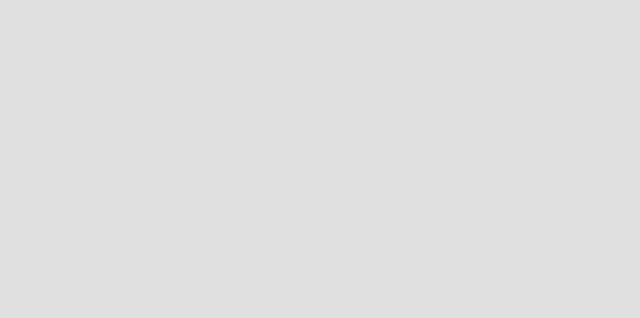
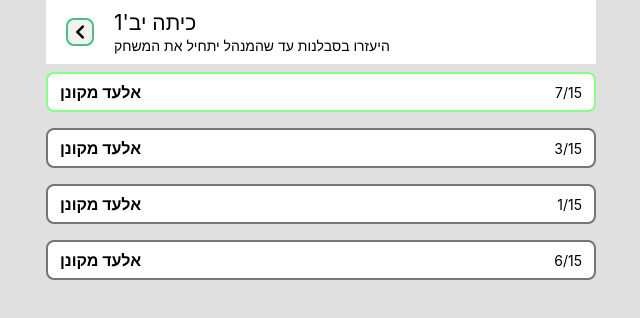
Before and after one commit to Adoobdoob71/ChemiFun_The_Sequel, a React (Create React App) app: page /game in a window 1280 px wide. Shown: the top 318 px of the page, without its empty margins (319-959 px from the left). Built offline with nearby package versions, Linux system fonts and the light colour scheme.

Commit message:
🐛 FIX: Fixed some stuff

```diff
--- a/src/App.tsx
+++ b/src/App.tsx
@@ -1,6 +1,7 @@
 import React from "react";
 import { BrowserRouter, Route, Switch } from "react-router-dom";
 import HomePage from "./screens/HomePage/HomePage";
+import LobbyPage from "./screens/LobbyPage/LobbyPage";
 import SignInPage from "./screens/SignInPage/SignInPage";
 
 const App: React.FC = (props) => {
@@ -13,6 +14,9 @@ const App: React.FC = (props) => {
         <Route path="/home">
           <HomePage />
         </Route>
+        <Route path="/game">
+          <LobbyPage />
+        </Route>
       </Switch>
     </BrowserRouter>
   );
--- a/src/screens/HomePage/HomePage.tsx
+++ b/src/screens/HomePage/HomePage.tsx
@@ -3,11 +3,14 @@ import { FaChevronLeft } from "react-icons/fa";
 import { Column, GameItem, Header, IconButton } from "../../components";
 import { Game } from "../../utils/classes";
 import "./HomePage.css";
+import { useHistory } from "react-router-dom";
 
 const HomePage: React.FC = (props) => {
   const [games, setGames] = React.useState<Game[]>([]);
+  const history = useHistory();
+  const goBack = () => history.goBack();
+  const navigateToGame = () => history.push("/game");
 
-  const goBack = () => window.history.back();
   return (
     <div className="home_page_main_view flex flex_direction_column align_center">
       <Header
@@ -31,54 +34,28 @@ const HomePage: React.FC = (props) => {
           title="כיתה יב'1"
           style={{ marginBlock: "1rem" }}
           started={true}
+          onClick={navigateToGame}
         />
         <GameItem
           key="key"
           title="כיתה יב'1"
           style={{ marginBlock: "1rem" }}
           started={false}
+          onClick={navigateToGame}
+        />
+        <GameItem
+          key="key"
+          title="כיתה יב'1"
+          style={{ marginBlock: "1rem" }}
+          started={true}
+          onClick={navigateToGame}
         />
         <GameItem
           key="key"
           title="כיתה יב'1"
           style={{ marginBlock: "1rem" }}
           started={false}
-        />
-        <GameItem
-          key="key"
-          title="כיתה יב'1"
-          style={{ marginBlock: "1rem" }}
-          started={true}
-        />
-        <GameItem
-          key="key"
-          title="כיתה יב'1"
-          style={{ marginBlock: "1rem" }}
-          started={false}
-        />
-        <GameItem
-          key="key"
-          title="כיתה יב'1"
-          style={{ marginBlock: "1rem" }}
-          started={false}
-        />
-        <GameItem
-          key="key"
-          title="כיתה יב'1"
-          style={{ marginBlock: "1rem" }}
-          started={true}
-        />
-        <GameItem
-          key="key"
-          title="כיתה יב'1"
-          style={{ marginBlock: "1rem" }}
-          started={false}
-        />
-        <GameItem
-          key="key"
-          title="כיתה יב'1"
-          style={{ marginBlock: "1rem" }}
-          started={false}
+          onClick={navigateToGame}
         />
       </Column>
     </div>
--- a/src/screens/LobbyPage/LobbyPage.tsx
+++ b/src/screens/LobbyPage/LobbyPage.tsx
@@ -1,19 +1,50 @@
 import React from "react";
 import { FaChevronLeft } from "react-icons/fa";
-import { Header, IconButton } from "../../components";
+import { useHistory } from "react-router";
+import { Column, Header, IconButton, Participant } from "../../components";
 import "./LobbyPage.css";
 
 const LobbyPage: React.FC = (props) => {
+  const history = useHistory();
+  const goBack = () => history.goBack();
   return (
     <div className="lobby_page_main_view flex flex_direction_column">
       <Header
         left={
           <IconButton
             icon={<FaChevronLeft color="var(--text-color)" size="1.6rem" />}
-            onClick={() => {}}
+            onClick={goBack}
           />
         }
+        title="כיתה יב'1"
+        subtitle="היעזרו בסבלנות עד שהמנהל יתחיל את המשחק"
       />
+      <Column style={{ alignItems: "center", paddingInline: "1rem" }}>
+        <Participant
+          nickname="אלעד מקונן"
+          leader={true}
+          points={7}
+          style={{ marginBlock: "0.8rem" }}
+        />
+        <Participant
+          nickname="אלעד מקונן"
+          leader={false}
+          points={3}
+          style={{ marginBlock: "0.8rem" }}
+        />
+        <Participant
+          nickname="אלעד מקונן"
+          leader={false}
+          points={1}
+          style={{ marginBlock: "0.8rem" }}
+        />
+        <Participant
+          nickname="אלעד מקונן"
+          leader={false}
+          points={6}
+          style={{ marginBlock: "0.8rem" }}
+        />
+      </Column>
     </div>
   );
 };
```
